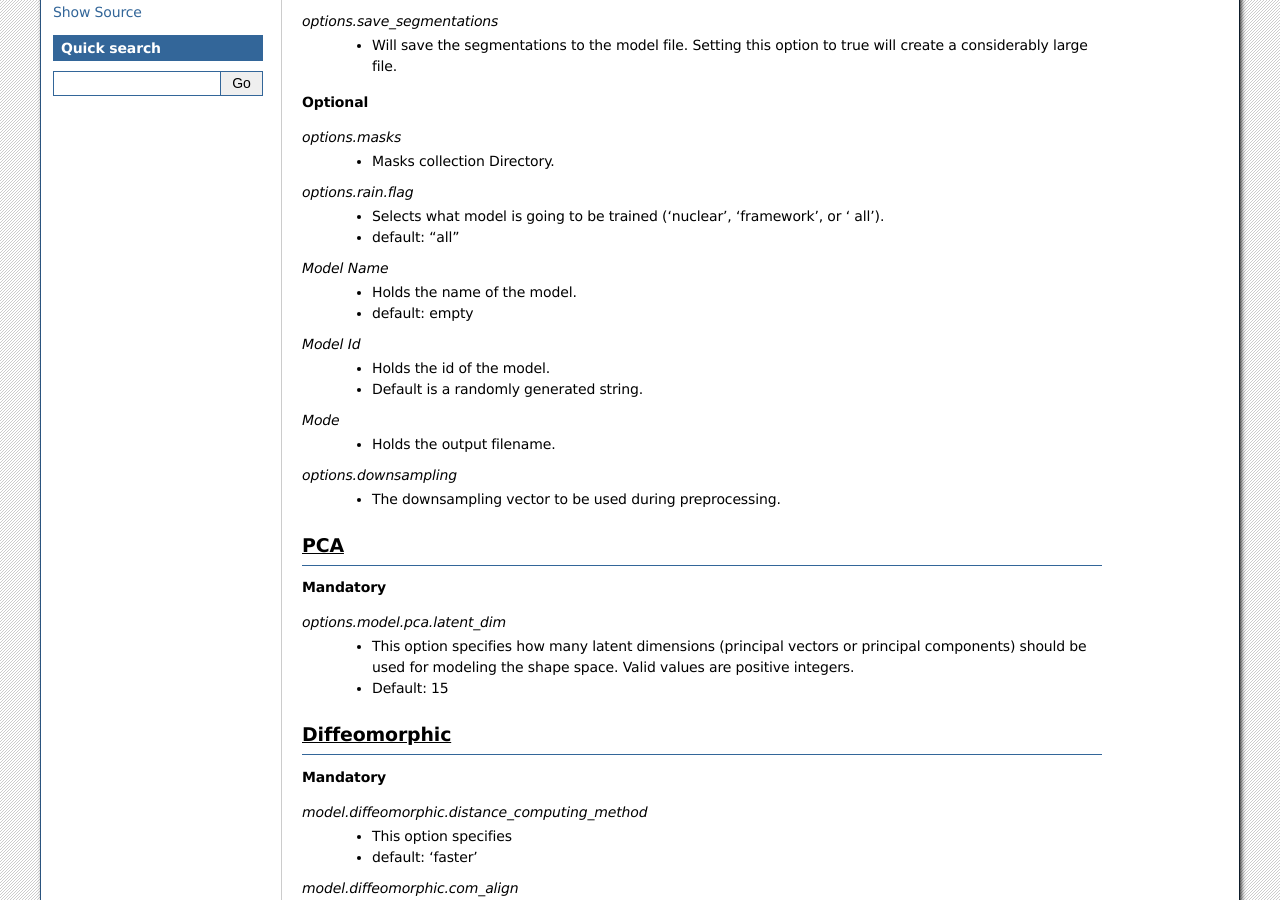
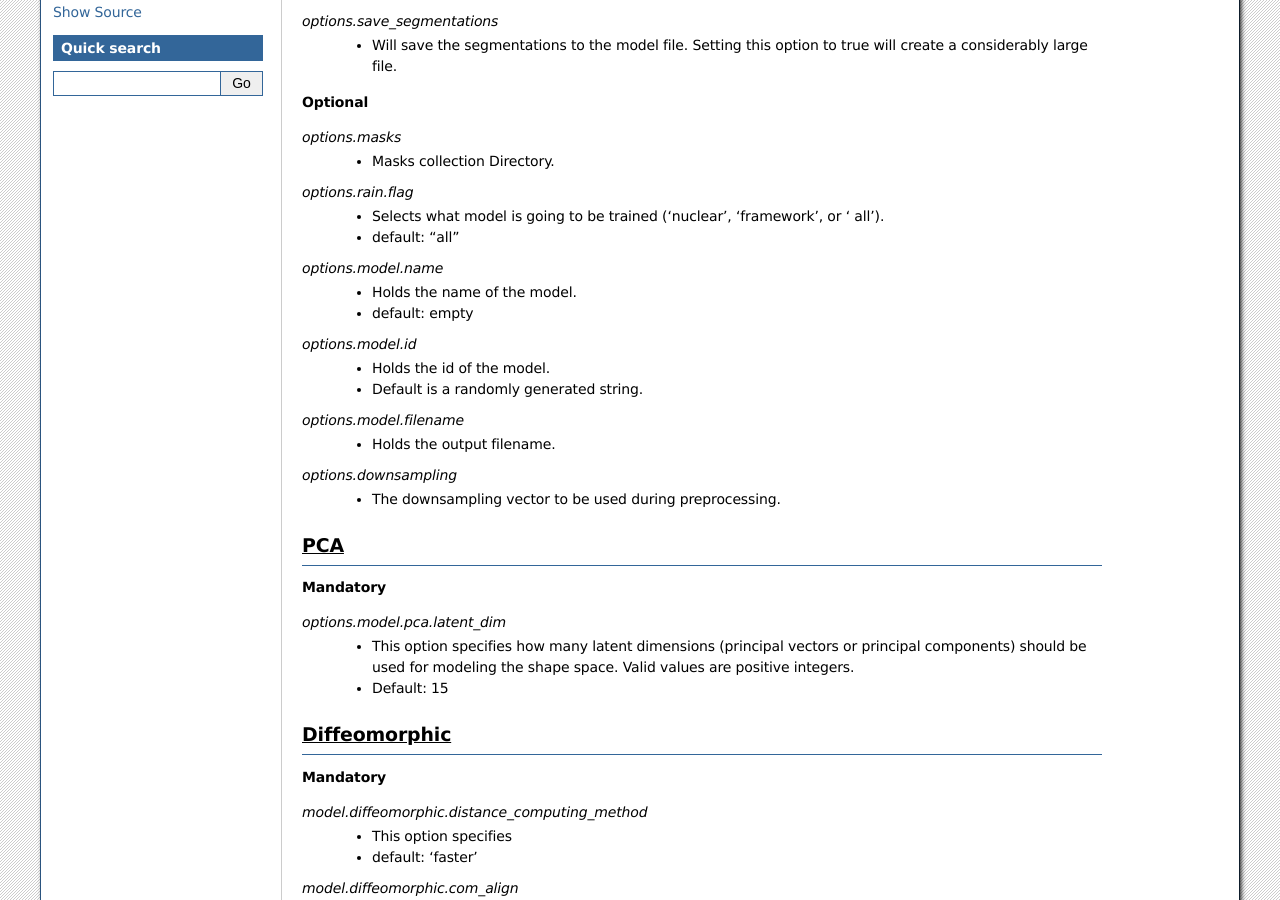
Before and after one commit to murphygroup/cellorganizer-documentation_old, a Sphinx documentation site: the page built from source/chapters/cellorganizer_options/img2slml_options.rst, in a window 1280 px wide and 900 px high, scrolled down 364 px. Built offline with Sphinx 7.4.7, drawn with Linux system fonts in a browser that asks for light colours.

Commit message:
Update img2slml_options.rst added consistency with the options

```diff
--- a/source/chapters/cellorganizer_options/img2slml_options.rst
+++ b/source/chapters/cellorganizer_options/img2slml_options.rst
@@ -26,15 +26,15 @@ General Options
     * Selects what model is going to be trained (‘nuclear’, ‘framework’, or ‘  all’).
     * default: “all”
 
-*Model Name*
+*options.model.name*
     * Holds the name of the model.
     * default: empty
 
-*Model Id*
+*options.model.id*
     * Holds the id of the model.
     * Default is a randomly generated string.
 
-*Mode*
+*options.model.filename*
     * Holds the output filename.
 
 *options.downsampling*
```
